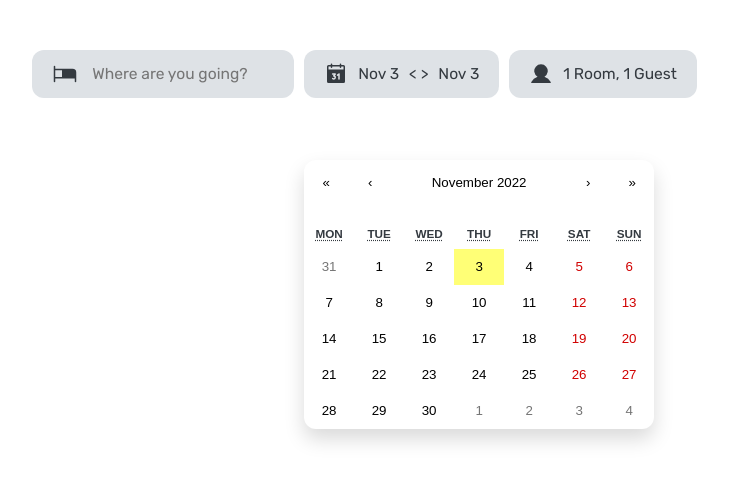
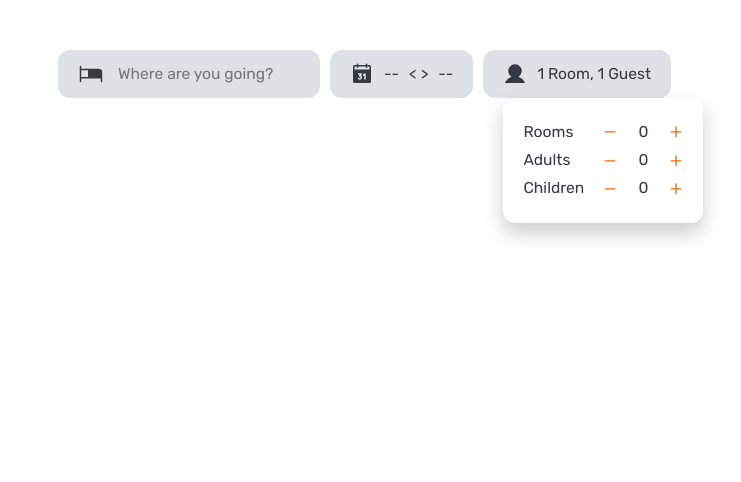
Before and after one commit to milbmr/Booking-app, a Next.js app: page / in a window 1280 px wide. Shown: the top 482 px of the page, without its empty margins (265-1006 px from the left). Built offline with nearby package versions, Linux system fonts and the light colour scheme.

Commit message:
code refactor

```diff
--- /dev/null
+++ b/components/search/Booking.tsx
@@ -0,0 +1,108 @@
+import { useState } from "react";
+import { Minus, Plus } from "phosphor-react";
+import classes from "./booking.module.scss";
+
+const Booking = () => {
+  const [rooms, setRooms] = useState<number>(0);
+  const [adults, setAdults] = useState<number>(0);
+  const [children, setChildren] = useState<number>(0);
+
+  const countHandler = (name: string, action: string) => () => {
+    if (action === "add") {
+      if (name === "rooms" && rooms < 10) {
+        setRooms((preState) => preState + 1);
+      }
+
+      if (name === "adults" && adults < 10) {
+        setAdults((preState) => preState + 1);
+      }
+
+      if (name === "children" && children < 10) {
+        setChildren((preState) => preState + 1);
+      }
+    }
+
+    if (action === "subtract") {
+      if (name === "rooms" && rooms > 0) {
+        setRooms((preState) => preState - 1);
+      }
+
+      if (name === "adults" && adults > 0) {
+        setAdults((preState) => preState - 1);
+      }
+
+      if (name === "children" && children > 0) {
+        setChildren((preState) => preState - 1);
+      }
+    }
+  };
+
+  return (
+    <div className={classes.box}>
+      <div className={classes.box__row}>
+        <p>Rooms</p>
+        <div className={classes.box__row_num}>
+          <Minus
+            onClick={countHandler("rooms", "subtract")}
+            width="1.4rem"
+            weight="bold"
+            color="#f76707"
+            className={classes.box__icon}
+          />
+          <p>{rooms}</p>
+          <Plus
+            onClick={countHandler("rooms", "add")}
+            width="1.4rem"
+            weight="bold"
+            color="#f76707"
+            className={classes.box__icon}
+          />
+        </div>
+      </div>
+
+      <div className={classes.box__row}>
+        <p>Adults</p>
+        <div className={classes.box__row_num}>
+          <Minus
+            onClick={countHandler("adults", "subtract")}
+            width="1.4rem"
+            weight="bold"
+            color="#f76707"
+            className={classes.box__icon}
+          />
+          <p>{adults}</p>
+          <Plus
+            onClick={countHandler("adults", "add")}
+            width="1.4rem"
+            weight="bold"
+            color="#f76707"
+            className={classes.box__icon}
+          />
+        </div>
+      </div>
+
+      <div className={classes.box__row}>
+        <p>Children</p>
+        <div className={classes.box__row_num}>
+          <Minus
+            onClick={countHandler("children", "subtract")}
+            width="1.4rem"
+            weight="bold"
+            color="#f76707"
+            className={classes.box__icon}
+          />
+          <p>{children}</p>
+          <Plus
+            onClick={countHandler("children", "add")}
+            width="1.4rem"
+            weight="bold"
+            color="#f76707"
+            className={classes.box__icon}
+          />
+        </div>
+      </div>
+    </div>
+  );
+};
+
+export default Booking;
--- /dev/null
+++ b/components/search/Calendar.tsx
@@ -0,0 +1,42 @@
+import MyCalendar from "react-calendar";
+import classes from "./calendar.module.scss";
+import "react-calendar/dist/Calendar.css";
+
+interface CalendarProp {
+    valueHandler: (value: Date[]) => void;
+    formatedLongStartDate: string;
+    formatedLongEndDate: string;
+}
+
+const Calendar = (props: CalendarProp) => {
+
+  const dateHandler = (
+    value: Date[],
+    e: React.ChangeEvent<HTMLInputElement>
+  ) => {
+    props.valueHandler(value)
+  };
+
+  return (
+    <div className={classes.calendar}>
+      <MyCalendar
+        selectRange={true}
+        onChange={dateHandler}
+        className={classes.calendar_chart}
+      />
+      <div className={classes.calendar_box}>
+        <div className={classes.calendar_box_check}>
+          <h4>Check-in</h4>
+          <p>{props.formatedLongStartDate}</p>
+        </div>
+        <div className={classes.calendar_box_line}>&nbsp;</div>
+        <div className={classes.calendar_box_check}>
+          <h4>Check-out</h4>
+          <p>{props.formatedLongEndDate}</p>
+        </div>
+      </div>
+    </div>
+  );
+};
+
+export default Calendar;
--- a/components/search/Search.tsx
+++ b/components/search/Search.tsx
@@ -1,29 +1,45 @@
 import React, { Fragment, useState } from "react";
+import Calendar from "./Calendar";
+import Booking from "./Booking";
 
 import classes from "./search.module.scss";
 import { Bed, Calendar as MyCalendar, User } from "phosphor-react";
-import Calendar from "react-calendar";
-import "react-calendar/dist/Calendar.css";
 
 const Search = () => {
-  const [date, setDate] = useState([new Date, new Date]);
-  const [start, setStart] = useState("");
+  const [dateValue, setDateValue] = useState<Date[] | null>(null);
 
-  const formatedStartDate = date[0].toLocaleDateString("en-US", {
+  let formatedStartDate = "--";
+  let formatedEndDate = "--";
+  let formatedLongStartDate = "--";
+  let formatedLongEndDate = "--";
+
+  if (dateValue != null) {
+    formatedStartDate = dateValue[0].toLocaleDateString("en-US", {
       month: "short",
       day: "numeric",
     });
 
-  const formatedEndDate = date[1].toLocaleDateString("en-US", {
+    formatedEndDate = dateValue[1].toLocaleDateString("en-US", {
       month: "short",
       day: "numeric",
     });
 
-  const dateHandler = (value: Date[], e: React.ChangeEvent<HTMLInputElement>) => {
-    setDate(value);
+    formatedLongStartDate = dateValue[0].toLocaleDateString("en-US", {
+      month: "long",
+      day: "numeric",
+      year: "numeric",
+    });
+
+    formatedLongEndDate = dateValue[1].toLocaleDateString("en-US", {
+      month: "long",
+      day: "numeric",
+      year: "numeric",
+    });
+  }
+
+  const setValueHandler = (value: Date[]) => {
+    setDateValue(value);
   };
-
-  console.log(date);
 
   return (
     <Fragment>
@@ -39,21 +55,22 @@ const Search = () => {
             />
           </div>
           <div className={classes.search__calendar}>
-            <div className={classes.search__calendar_icon}>
+            <div className={classes.search__calendar_booking}>
               <MyCalendar size="2.4rem" weight="fill" color="#343a40" />
-              <p>{formatedStartDate}</p>
+              <p>{dateValue ? formatedStartDate : "--"}</p>
               <span>&lt; &gt;</span>
-              <p>{formatedEndDate}</p>
+              <p>{dateValue ? formatedEndDate : "--"}</p>
             </div>
             <Calendar
-              selectRange={true}
-              onChange={dateHandler}
-              className={classes.search__calendar_box}
+              valueHandler={setValueHandler}
+              formatedLongStartDate={formatedLongStartDate}
+              formatedLongEndDate={formatedLongEndDate}
             />
           </div>
           <div className={classes.search__accomodation}>
             <User size="2.4rem " weight="fill" color="#343a40" />
             <p>1 Room, 1 Guest</p>
+            <Booking />
           </div>
         </div>
       </form>
--- /dev/null
+++ b/components/search/booking.module.scss
@@ -0,0 +1,27 @@
+.box {
+    position: absolute;
+    top: 100%;
+
+    width: 20rem;
+    padding: 2rem;
+    background-color: var(--color-white);
+    border-radius: 12px;
+    box-shadow: 0 1rem 2rem rgba(0,0,0, 0.2);
+
+    &__row {
+        display: flex;
+        justify-content: space-between;
+
+        &_num {
+            display: flex;
+            justify-content: space-between;
+            align-items: center;
+            width: 50%;
+
+        }
+
+        svg {
+            color: red;
+        }
+    }
+}
--- /dev/null
+++ b/components/search/calendar.module.scss
@@ -0,0 +1,39 @@
+.calendar {
+  position: absolute;
+  top: 100%;
+
+  padding: 1rem;
+  background-color: var(--color-white);
+  box-shadow: 0 1rem 2rem rgba(0, 0, 0, 0.15);
+  border-radius: 12px;
+
+    opacity: 0;
+
+  &_chart {
+    border: none !important;
+    overflow: hidden;
+  }
+
+  &_box {
+    display: flex;
+    justify-content: space-between;
+
+    padding: 1rem 2rem 0 2rem;
+    text-align: center;
+    border-top: 1px solid rgba(0, 0, 0, 0.2);
+
+    &_line {
+      width: 1px;
+      background-color: rgba(0, 0, 0, 0.2);
+    }
+
+    &_check {
+      text-align: center;
+
+      h4 {
+        font-size: var(--font-sm);
+        font-weight: 300;
+      }
+    }
+  }
+}
--- a/components/search/search.module.scss
+++ b/components/search/search.module.scss
@@ -44,7 +44,9 @@
   }
 
   &__calendar {
-    &_icon {
+    position: relative;
+
+    &_booking {
       display: flex;
       gap: 1rem;
       align-items: center;
@@ -52,25 +54,16 @@
       border-radius: 12px;
       transition: all 0.3s;
 
-      position: relative;
-
       &:hover {
         background-color: var(--color-grey-light-2);
         cursor: pointer;
       }
     }
-
-    &_box {
-      position: absolute;
-      top: 20%;
-      box-shadow: 0 1rem 2rem rgba(0,0,0, .15);
-      border: none !important;
-      border-radius: 12px;
-      overflow: hidden;
-    }
   }
 
   &__accomodation {
+    position: relative;
+
     gap: 1rem;
     padding: 1rem 2rem 1rem 2rem;
     transition: all 0.3s;
--- a/styles/globals.css
+++ b/styles/globals.css
@@ -29,6 +29,8 @@ body {
   --color-grey-light-2: #ced4da;
   --color-grey-1: #888;
   --color-white: #fff;
+  --color-black: #000;
+  --color-secondary: #f76707
 
   --font-ty: 1rem;
   --font-sm: 1.25rem;
```
Lines whose indentation alone changed are shown as unchanged.
